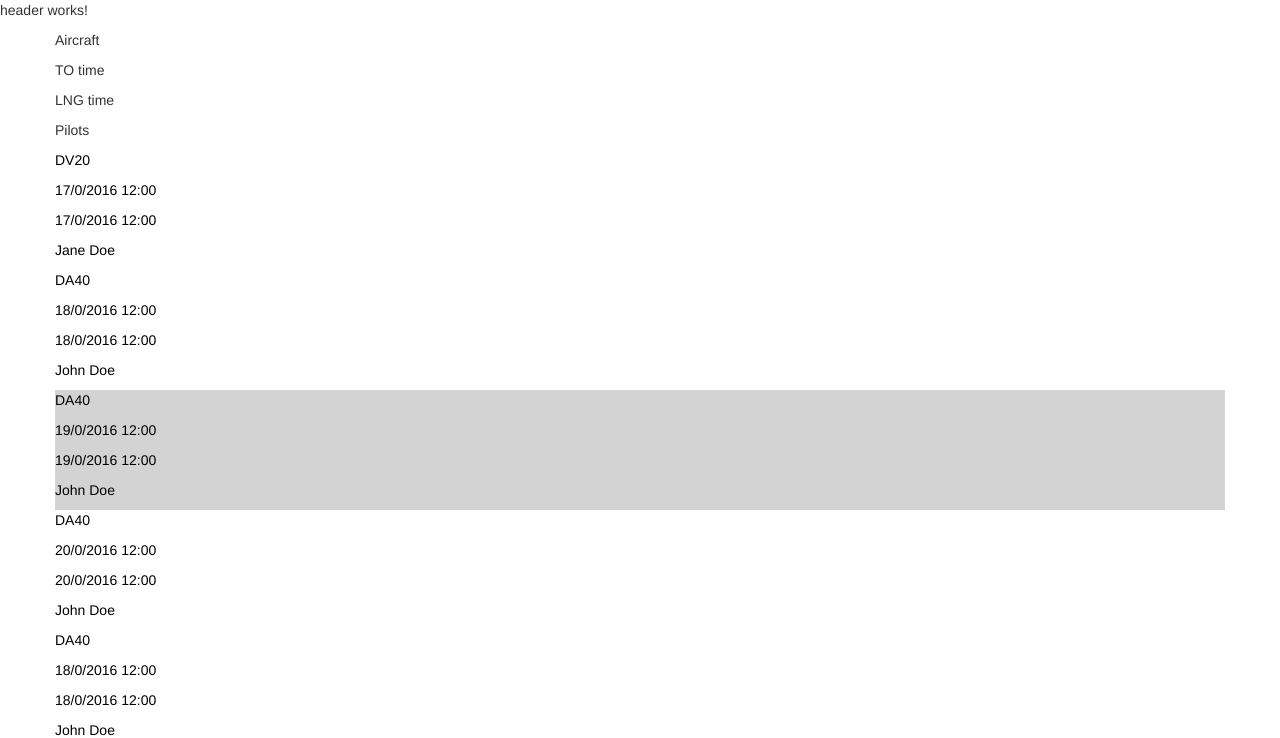
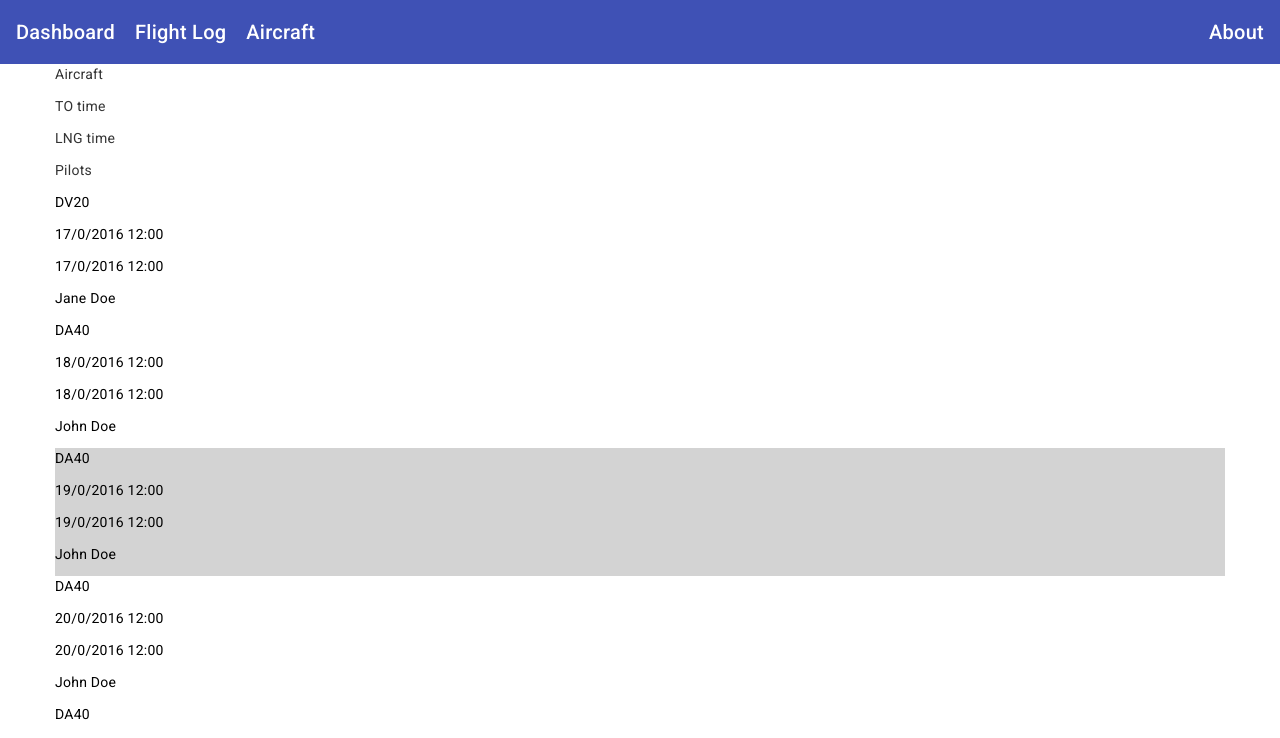
Before and after one commit to valeriu-viscreanu/Pilot-logbook-FE, an Angular app: page / in a window 1280 px wide. Shown: the top 738 px of the page. Built offline with nearby package versions, Linux system fonts and the light colour scheme.

Commit message:
Added basic Navbar layout

```diff
--- a/src/app/app.module.ts
+++ b/src/app/app.module.ts
@@ -1,5 +1,7 @@
 import { BrowserModule } from '@angular/platform-browser';
 import { NgModule } from '@angular/core';
+import {MatToolbarModule} from '@angular/material/toolbar'
+
 
 import { AppComponent } from './app.component';
 import { FlightHoursModule } from './flight-hours/flight-hours.module';
@@ -28,7 +30,8 @@ import { NavBarComponent } from './nav-bar/nav-bar.component';
   imports: [
     BrowserModule,
     CommonModule,
-    FlightHoursModule
+    FlightHoursModule,
+    MatToolbarModule
   ],
   providers: [],
   bootstrap: [AppComponent]
--- a/src/app/header/header.component.html
+++ b/src/app/header/header.component.html
@@ -1 +1 @@
-<p>header works!</p>
+<app-nav-bar></app-nav-bar>
--- a/src/app/nav-bar/nav-bar.component.css
+++ b/src/app/nav-bar/nav-bar.component.css
@@ -0,0 +1,6 @@
+.filler {
+    flex: 1 1 auto;
+ }
+ .menu-item {
+    margin-right: 20px;
+ }
--- a/src/app/nav-bar/nav-bar.component.html
+++ b/src/app/nav-bar/nav-bar.component.html
@@ -1 +1,7 @@
-<p>nav-bar works!</p>
+<mat-toolbar color = "primary">
+    <span class = "menu-item">Dashboard</span>
+    <span class = "menu-item">Flight Log</span>
+    <span class = "menu-item">Aircraft</span>
+    <span class = "filler"></span>
+    <span>About</span>
+ </mat-toolbar>
--- a/src/index.html
+++ b/src/index.html
@@ -6,8 +6,11 @@
   <base href="/">
   <meta name="viewport" content="width=device-width, initial-scale=1">
   <link rel="icon" type="image/x-icon" href="favicon.ico">
+  <link rel="preconnect" href="https://fonts.gstatic.com">
+  <link href="https://fonts.googleapis.com/css2?family=Roboto:wght@300;400;500&display=swap" rel="stylesheet">
+  <link href="https://fonts.googleapis.com/icon?family=Material+Icons" rel="stylesheet">
 </head>
-<body>
+<body class="mat-typography">
   <app-root></app-root>
 </body>
 </html>
--- a/src/styles.css
+++ b/src/styles.css
@@ -1 +1,4 @@
 /* You can add global styles to this file, and also import other style files */
+
+html, body { height: 100%; }
+body { margin: 0; font-family: Roboto, "Helvetica Neue", sans-serif; }
```
